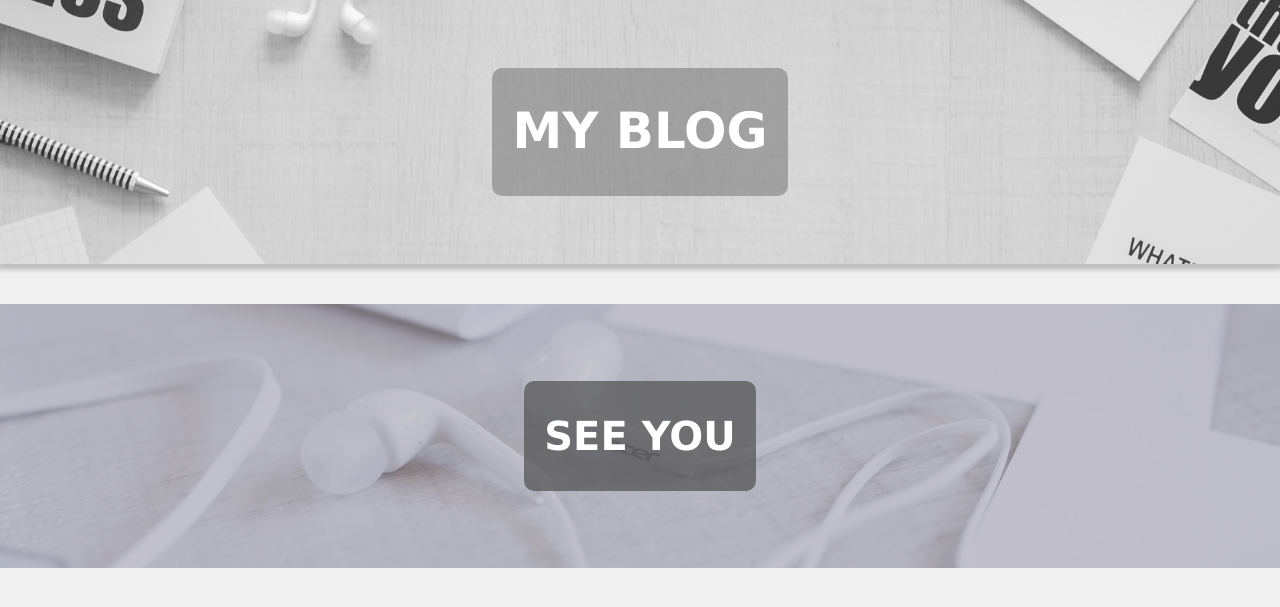
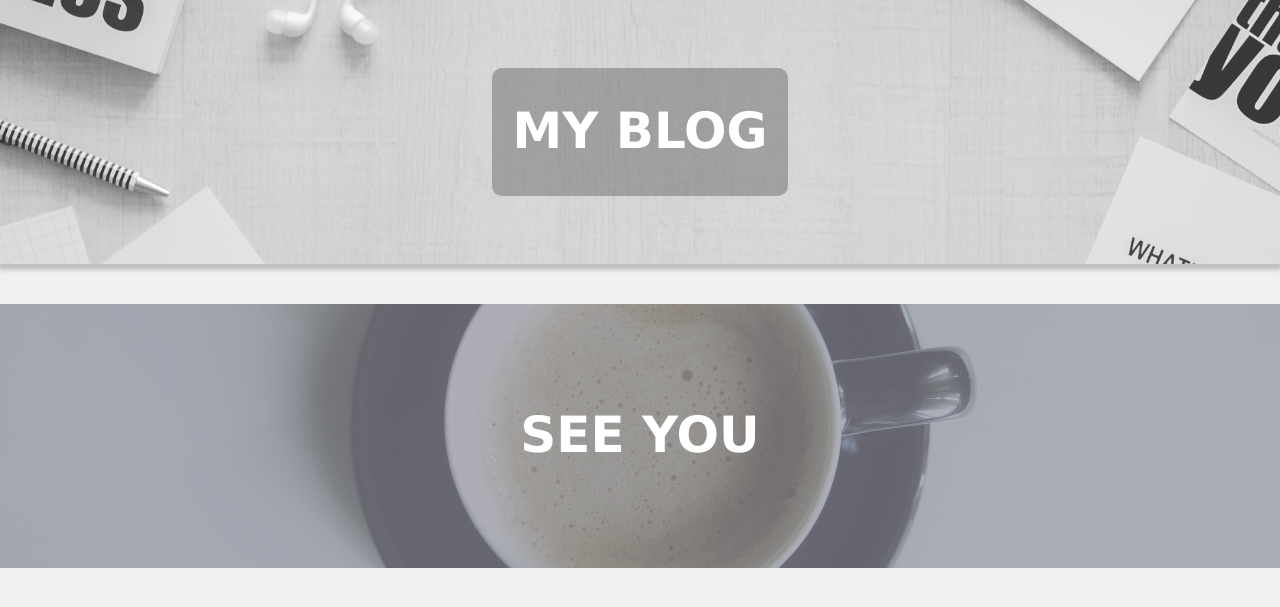
Before and after one commit to bronewi4ok/blogapp, a Django app: page / in a window 1280 px wide. Shown: the top 607 px of the page. Run offline with Django 3.2, Linux system fonts and the light colour scheme; data that the repository does not hold is empty.

Commit message:
extanded base.html

```diff
--- a/blogapp/static/css/blogapp.css
+++ b/blogapp/static/css/blogapp.css
@@ -20,9 +20,9 @@ body{
 .posts{
     padding: 20px;
     width: 50%;
-    background-color: rgb(250, 250, 230);
+    background-color: rgb(255, 254, 244);
     border-radius: 10px;
-    box-shadow: 2px 2px 2px 2px silver;
+    box-shadow: 4px 4px 4px 2px silver;
     transition: 1;
 }
 
@@ -93,15 +93,12 @@ body{
     align-items: center;
     width: 100%;
     height: 100%;
-    background-color: rgba(141, 140, 155, 0.5);
+    background-color: rgba(141, 140, 155, 0.7);
 }
 
 .footer h1{
-    background-color: rgba(80, 80, 80, 0.7);
-    padding: 20px;
-    border-radius: 10px;
     color: white;
-    font-size: 40px;
+    font-size: 50px;
 }
 
 
@@ -110,7 +107,7 @@ body{
     .posts {
         width: 100vw;
         border-radius: 0;
-        font-size: 14px;
+        font-size: 16px;
     }
 
 }
--- /dev/null
+++ b/blogapp/templates/blogapp/base.html
@@ -0,0 +1,31 @@
+{% load static %}
+<html>
+
+<head>
+    <html lang="en">
+    <meta name="viewport" content="width=device-width, initial-scale=1">
+    <meta charset="UTF-8">
+    <title>Mysite</title>
+    <link rel="stylesheet" href="{% static 'css/blogapp.css' %}">
+</head>
+
+<body>
+    <div class="header" style="background-image: url('static/image/header.jpg')">
+        <h1><a href="/">MY BLOG</a></h1>
+    </div>
+
+    <div class="main">
+        {% block content %}
+        {% endblock %}
+    </div>
+
+    <div class="footer" style="background-image: url('static/image/footer_1.jpg')">
+        <div>
+            <h1>SEE YOU</h1>
+        </div>
+    </div>
+
+
+</body>
+
+</html>
--- a/blogapp/templates/blogapp/post_list.html
+++ b/blogapp/templates/blogapp/post_list.html
@@ -1,18 +1,6 @@
-{% load static %}
-<html>
-    <head>
-        <html lang="en">
-        <meta name="viewport" content="width=device-width, initial-scale=1">
-        <meta charset="UTF-8">
-        <title>Mysite</title>
-        <link rel="stylesheet" href="{% static 'css/blogapp.css' %}">
-    </head>
-    <body>
-        <div class="header" style="background-image: url('static/image/header.jpg')">
-            <h1><a href="/">MY BLOG</a></h1>
-        </div>
+{% extends 'blogapp/base.html' %}
 
-        <div class="main">
+{% block content %}
     {% for post in posts %}
         <div class="posts">
             <p>{{ post.published_date }}</p>
@@ -20,14 +8,4 @@
             <p class="font">{{ post.text|linebreaksbr }}</p>
         </div>
     {% endfor %}
-        </div>
-
-        <div class="footer" style="background-image:url('static/image/footer.jpg')">
-            <div>
-                    <h1>SEE YOU</h1>
-            </div>
-        </div>
-
-
-    </body>
-</html>
+{% endblock %}
--- a/mysite/settings.py
+++ b/mysite/settings.py
@@ -116,7 +116,7 @@ USE_TZ = True
 
 
 # Static files (CSS, JavaScript, Images)
-# https://docs.djangoproject.com/en/2.2/howto/static-files/
+# https://docs.djangoproj/home/bronewi4ok/bronewi4ok.pythonanywhereect.com/en/2.2/howto/static-files/
 
 STATIC_URL = '/static/'
 STATIC_ROOT = os.path.join(BASE_DIR, 'static')
```
Also changed, not shown: blogapp/static/image/footer.jpg (deleted), blogapp/static/image/footer_1.jpg (added), blogapp/static/image/footer_2.jpg (added). Lines whose indentation alone changed are shown as unchanged.
